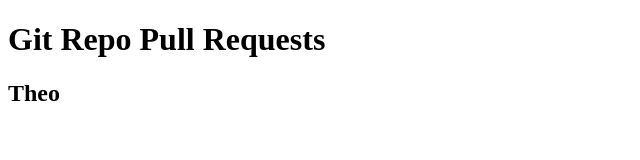
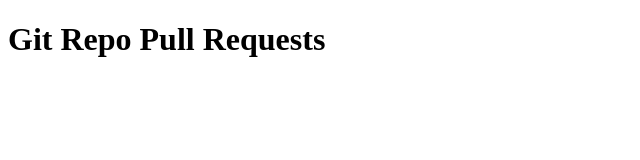
Before and after one commit to prof3ssorSt3v3/supreme-chainsaw, a plain HTML site: page index.html in a window 1280 px wide. Shown: the full height of the page, 0-640 px from the left. Drawn offline with Linux system fonts and the light colour scheme.

Commit message:
Fixed index

```diff
--- a/index.html
+++ b/index.html
@@ -12,7 +12,6 @@
       <h1>Git Repo Pull Requests</h1>
     </header>
     <main>
-      <h2>Theo</h2>
       <!-- edits might happen here -->
     </main>
   </body>
```
